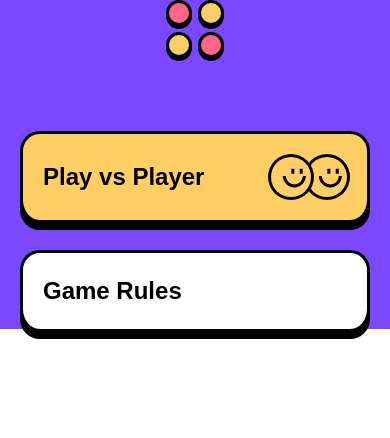
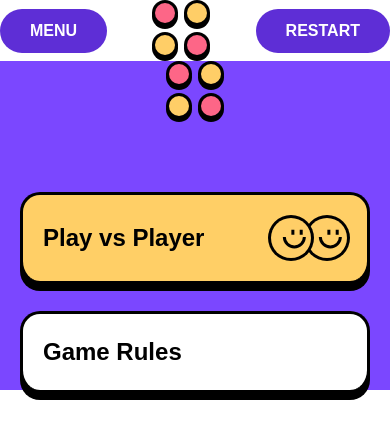
Before and after one commit to tpkhuong/fixedFrontendMentorChallenges, a Next.js app in the folder advanced/nextJsProjects/connectFourGame/: page / in a window 390 px wide. Shown: the top 438 px of the page. Built offline with nearby package versions, Linux system fonts and the light colour scheme.

Commit message:
enjoyed the effort/process of building algorithm menu controls and pause modal mobile layout connect four dir.

```diff
--- a/advanced/nextJsProjects/connectFourGame/src/app/components/client/MenuControls/MenuControls.module.css
+++ b/advanced/nextJsProjects/connectFourGame/src/app/components/client/MenuControls/MenuControls.module.css
@@ -0,0 +1,19 @@
+/* mobile */
+
+.menu-controls-container {
+  display: flex;
+  justify-content: space-between;
+  align-items: center;
+}
+
+.menu-controls-container button {
+  font-size: var(--font-size-16px);
+  color: var(--color-neutral-white);
+  background-color: var(--color-dark-purple);
+  padding: 10px;
+  padding-inline: 30px;
+  border-radius: 100vw;
+}
+
+/* tablet */
+/* desktop */
--- a/advanced/nextJsProjects/connectFourGame/src/app/components/client/MenuControls/index.js
+++ b/advanced/nextJsProjects/connectFourGame/src/app/components/client/MenuControls/index.js
@@ -2,13 +2,24 @@
 
 import React from "react";
 import styles from "./MenuControls.module.css";
+import { showPauseMenu } from "./menuControlsHelpers";
 
 export default function MenuControls({ children }) {
   return (
     <div className={styles[`menu-controls-container`]}>
-      <button className={styles[`menu-btn`]}></button>
-      <img src="" alt="" />
-      <button className={styles[`restart-btn`]}></button>
+      <button
+        onClick={(event) => {
+          showPauseMenu({ event });
+        }}
+        className={styles[`menu-btn`]}
+      >
+        MENU
+      </button>
+      <img
+        src="/images/logo.svg"
+        alt="four circles. top row red circle and yellow circle. bottom row yellow circle and red circle"
+      />
+      <button className={styles[`restart-btn`]}>RESTART</button>
     </div>
   );
 }
--- a/advanced/nextJsProjects/connectFourGame/src/app/components/client/MenuControls/menuControlsHelpers.js
+++ b/advanced/nextJsProjects/connectFourGame/src/app/components/client/MenuControls/menuControlsHelpers.js
@@ -0,0 +1,13 @@
+export function showPauseMenu({ event }) {
+  const clickedBtn = event.target.closest("BUTTON");
+
+  if (clickedBtn) {
+    document
+      .getElementById("pause-modal-selector")
+      .getAttribute("data-showpausemenu") == "false"
+      ? document
+          .getElementById("pause-modal-selector")
+          .setAttribute("data-showpausemenu", "true")
+      : null;
+  }
+}
--- a/advanced/nextJsProjects/connectFourGame/src/app/components/client/PauseModal/PauseModal.module.css
+++ b/advanced/nextJsProjects/connectFourGame/src/app/components/client/PauseModal/PauseModal.module.css
@@ -0,0 +1,50 @@
+/* mobile */
+.text-white {
+  color: var(--color-neutral-white);
+}
+
+.red-bg {
+  background-color: var(--color-red);
+}
+
+.pause-modal-container[data-showpausemenu="false"] {
+  display: none;
+}
+
+.pause-modal-container {
+  position: absolute;
+  inset: 0;
+  background-color: hsla(0, 0%, 0%, 0.5);
+  padding-inline: 20px;
+}
+
+.pause-modal {
+  --inline-space: 20px;
+  position: absolute;
+  padding: 20px;
+  padding-block: 30px;
+  inset: 0;
+  height: min-content;
+  margin: auto;
+  max-width: 480px;
+  background-color: var(--color-purple);
+  left: var(--inline-space);
+  right: var(--inline-space);
+
+  display: flex;
+  flex-direction: column;
+  gap: 30px;
+}
+
+.pause-title {
+  font-size: var(--font-size-56px);
+  align-self: center;
+}
+
+.pause-modal button {
+  font-size: var(--font-size-24px);
+  padding-block: 20px;
+}
+
+/* tablet */
+/* desktop */
--- a/advanced/nextJsProjects/connectFourGame/src/app/components/client/PauseModal/index.js
+++ b/advanced/nextJsProjects/connectFourGame/src/app/components/client/PauseModal/index.js
@@ -4,17 +4,33 @@ import styles from "./PauseModal.module.css";
 
 export default function PauseGame({ children }) {
   return (
-    <div className={styles[`pause-modal-container`]}>
+    <div
+      id="pause-modal-selector"
+      data-showpausemenu="false"
+      className={styles[`pause-modal-container`]}
+    >
       <div
         aria-labelledby="pause-modal-title"
         aria-modal="true"
         role="dialog"
         className={styles[`pause-modal`]}
       >
-        <h2 id="pause-modal-title">Pause</h2>
-        <button></button>
-        <button></button>
-        <button></button>
+        <h2
+          className={`${styles[`pause-title`]} ${styles[`text-white`]}`}
+          id="pause-modal-title"
+        >
+          PAUSE
+        </h2>
+        <button type="button">CONTINUE GAME</button>
+        <button type="button">RESTART</button>
+        <button
+          type="button"
+          className={`${styles[`quit-btn`]} ${styles[`text-white`]} ${
+            styles[`red-bg`]
+          }`}
+        >
+          QUIT GAME
+        </button>
       </div>
     </div>
   );
--- a/advanced/nextJsProjects/connectFourGame/src/app/components/server/GameOptions/index.js
+++ b/advanced/nextJsProjects/connectFourGame/src/app/components/server/GameOptions/index.js
@@ -2,6 +2,8 @@ import React from "react";
 import styles from "./GameOptions.module.css";
 import RulesButton from "../../client/RulesButton";
 import BackToGameMenu from "../../client/BackToGameMenu";
+import MenuControls from "../../client/MenuControls/index";
+import PauseGame from "../../client/PauseModal/index";
 
 export default function GameOptions({ children }) {
   return (
@@ -11,6 +13,7 @@ export default function GameOptions({ children }) {
       className={styles[`game-options-bg`]}
     >
       <h1 className="visually-hidden">Connect Four</h1>
+      <MenuControls />
       <div className={styles[`options-container`]}>
         {/* img */}
         <SvgGameLogo />
@@ -91,6 +94,7 @@ export default function GameOptions({ children }) {
           /> */}
         </div>
       </div>
+      <PauseGame />
     </main>
   );
 }
```
